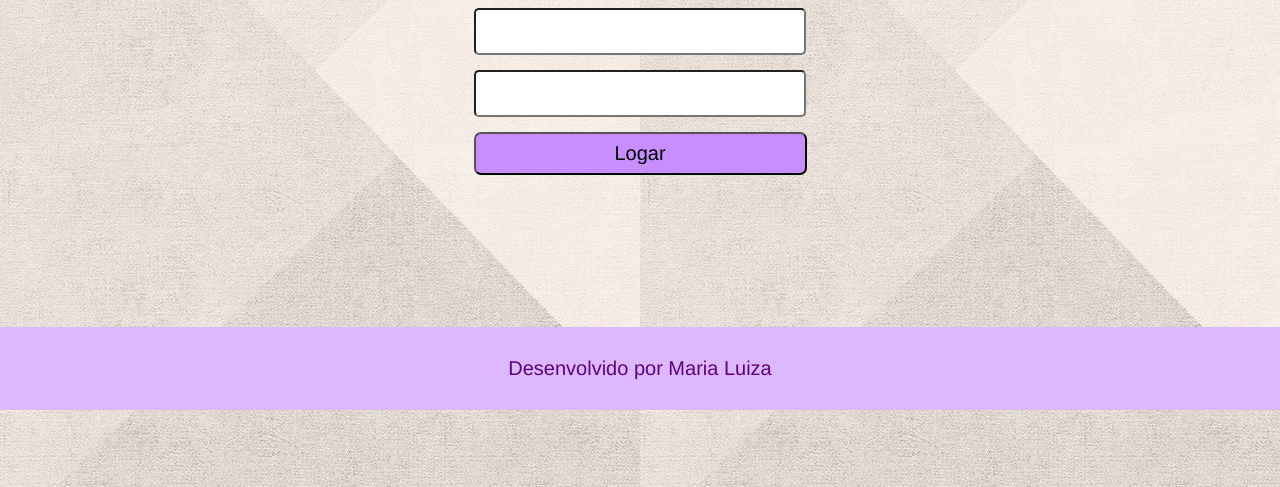
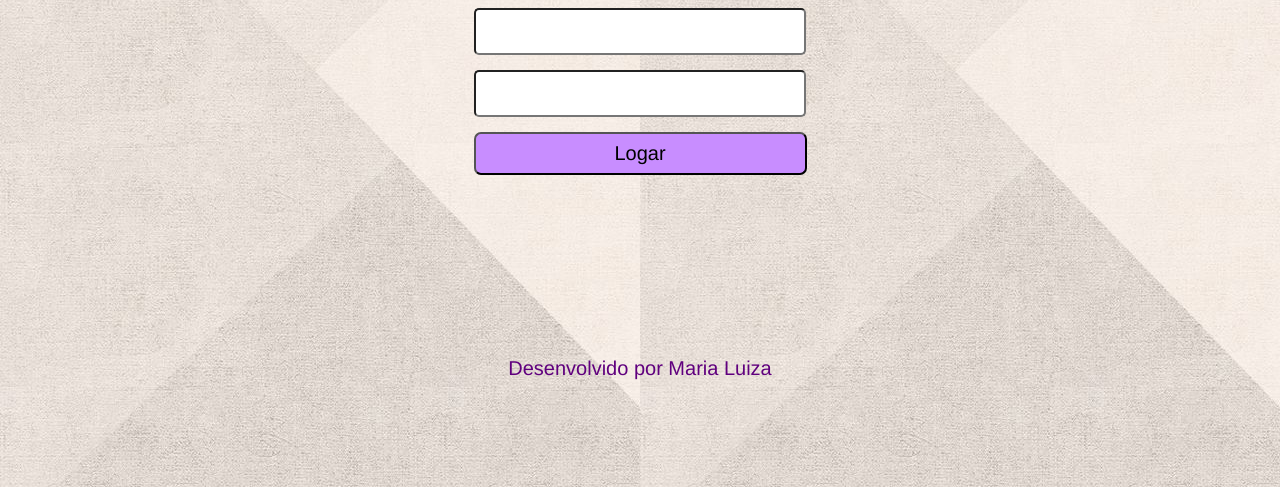
Before and after one commit to mariblu0211/login, a plain HTML site: page index.html in a window 1280 px wide. Shown: the part 313-800 px from the top of the page. Drawn offline with Linux system fonts and the light colour scheme.

Commit message:
Update style.css

```diff
--- a/style.css
+++ b/style.css
@@ -60,7 +60,6 @@ input:hover{
 .rodape{
     color:rgb(96, 0, 126);
     padding: 30px;
-    background-color: rgb(219, 185, 252);
     text-align: center;
     font-family: 'Franklin Gothic Medium', 'Arial Narrow', Arial, sans-serif;
     font-size: 20px;
```
